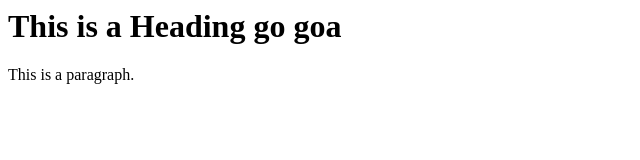
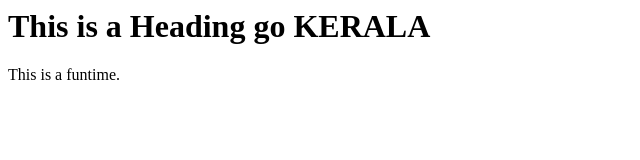
Before and after one commit to Dario127/jenkinslab, a plain HTML site: page run.html in a window 1280 px wide. Shown: the whole page, without its empty margins (0-640 px from the left). Drawn offline with Linux system fonts and the light colour scheme.

Commit message:
stage4  modified file

```diff
--- a/run.html
+++ b/run.html
@@ -4,8 +4,8 @@
 </head>
 <body>
 
-<h1>This is a Heading go goa</h1>
-<p>This is a paragraph.</p>
+<h1>This is a Heading go KERALA</h1>
+<p>This is a funtime.</p>
 
 </body>
 </html>
```
